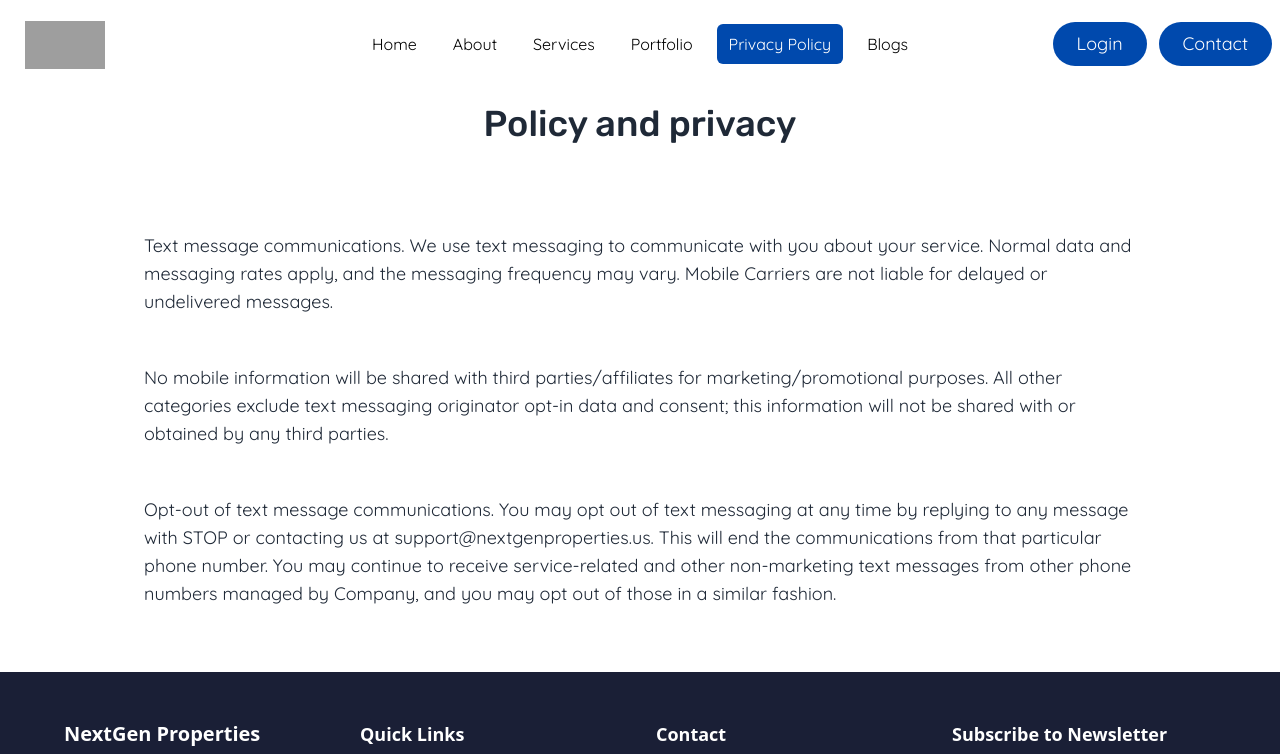
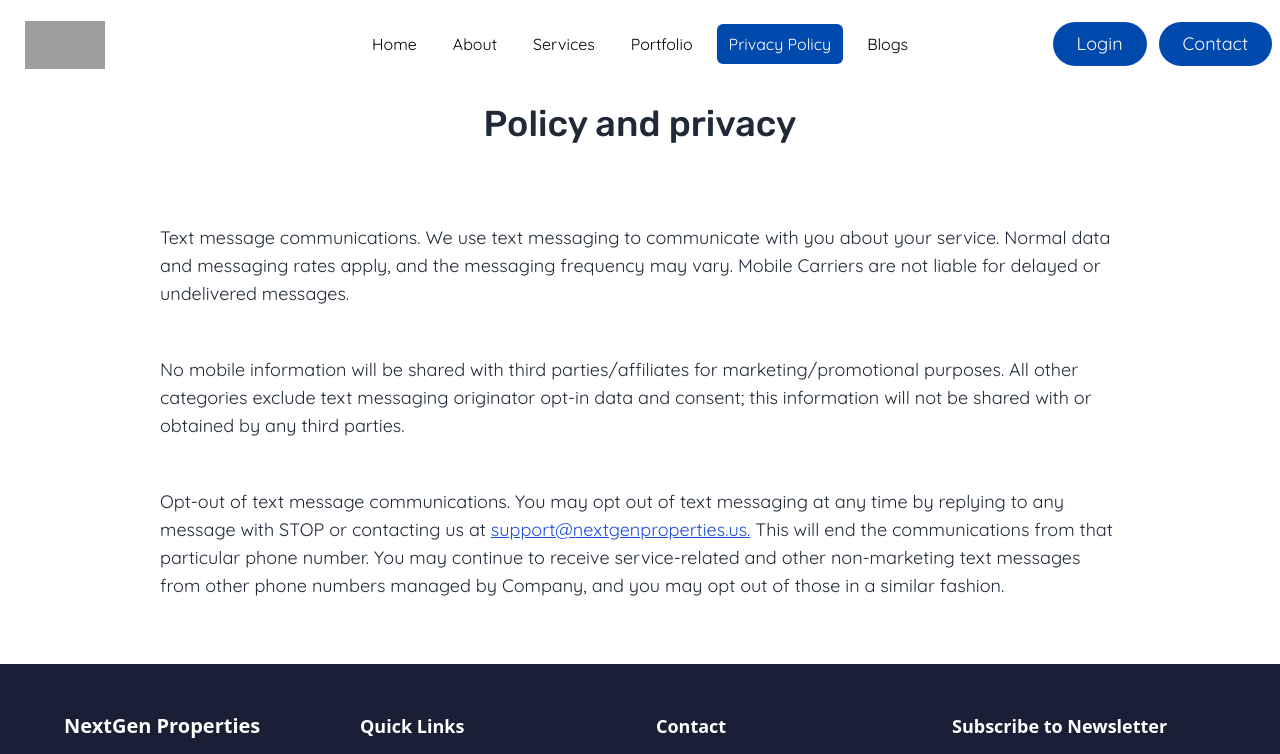
Before and after one commit to ashrafdevx/nextgen, a React (Vite) app: page /privacy-policy in a window 1280 px wide. Shown: the top 754 px of the page. Built offline with nearby package versions, Linux system fonts and the light colour scheme; grey boxes are pictures that could not be loaded; a web font is replaced by a local one.

Commit message:
Update privacyPolicy.jsx

```diff
--- a/src/pages/privacyPolicy.jsx
+++ b/src/pages/privacyPolicy.jsx
@@ -2,19 +2,19 @@ const PrivacyPolicy = () => {
   return (
     <>
       <div className="container mx-auto mb-10">
-        <div className="sm:px-20">
+        <div className="sm:px-8 lg:px-20">
           <h1 className="flex text-2xl font-medium justify-center sm:text-4xl pt-4  sm:pt-7">
             Policy and privacy
           </h1>
-          <div className="flex sm:text-lg flex-col md:pt-16">
-            <p className="py-3 md:py-6 px-6 sm:px-16">
+          <div className="flex sm:text-lg flex-col md:pt-6 lg:pt-14">
+            <p className="py-3 md:py-2 px-6 sm:px-1 lg:py-6 lg:px-20">
               Text message communications. We use text messaging to communicate
               with you about your service. Normal data and messaging rates
               apply, and the messaging frequency may vary. Mobile Carriers are
               not liable for delayed or undelivered messages.
             </p>
 
-            <p className="py-3 sm:py-6 px-6 sm:px-16">
+            <p className="py-3 sm:py-6 md:py-2 lg:py-6 px-6 sm:px-1 lg:px-20">
               No mobile information will be shared with third parties/affiliates
               for marketing/promotional purposes. All other categories exclude
               text messaging originator opt-in data and consent; this
@@ -22,14 +22,18 @@ const PrivacyPolicy = () => {
               parties.
             </p>
 
-            <p className="py-3 sm:py-6 px-6 sm:px-16">
+            <p className="py-3 sm:py-6 md:py-2 lg:py-6 px-6 sm:px-1 lg:px-20">
               Opt-out of text message communications. You may opt out of text
               messaging at any time by replying to any message with STOP or
-              contacting us at <a> support@nextgenproperties.us.</a> This will
-              end the communications from that particular phone number. You may
-              continue to receive service-related and other non-marketing text
-              messages from other phone numbers managed by Company, and you may
-              opt out of those in a similar fashion.
+              contacting us at{" "}
+              <a href="#" className="underline text-blue-700 font-medium">
+                {" "}
+                support@nextgenproperties.us.
+              </a>{" "}
+              This will end the communications from that particular phone
+              number. You may continue to receive service-related and other
+              non-marketing text messages from other phone numbers managed by
+              Company, and you may opt out of those in a similar fashion.
             </p>
           </div>
         </div>
```
